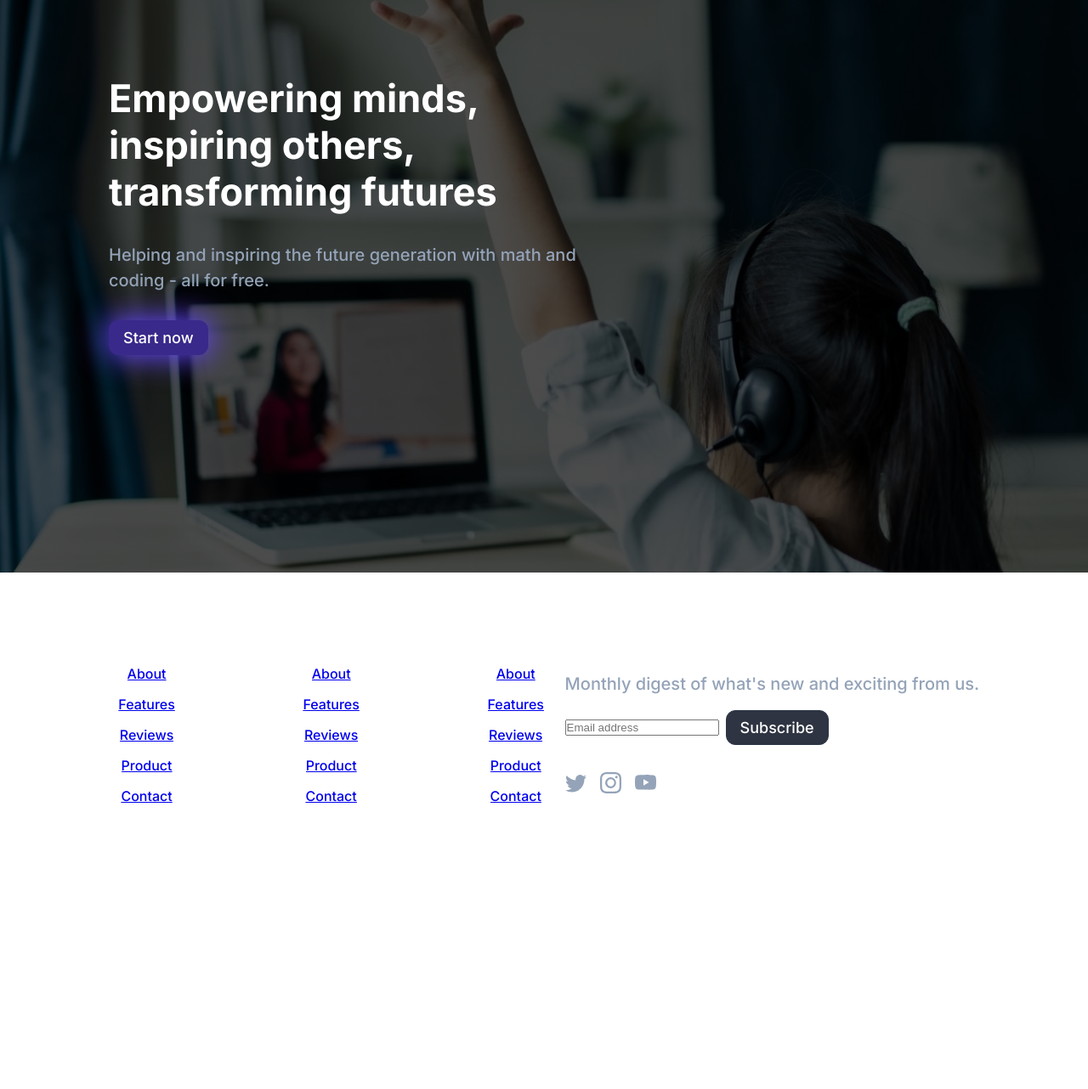
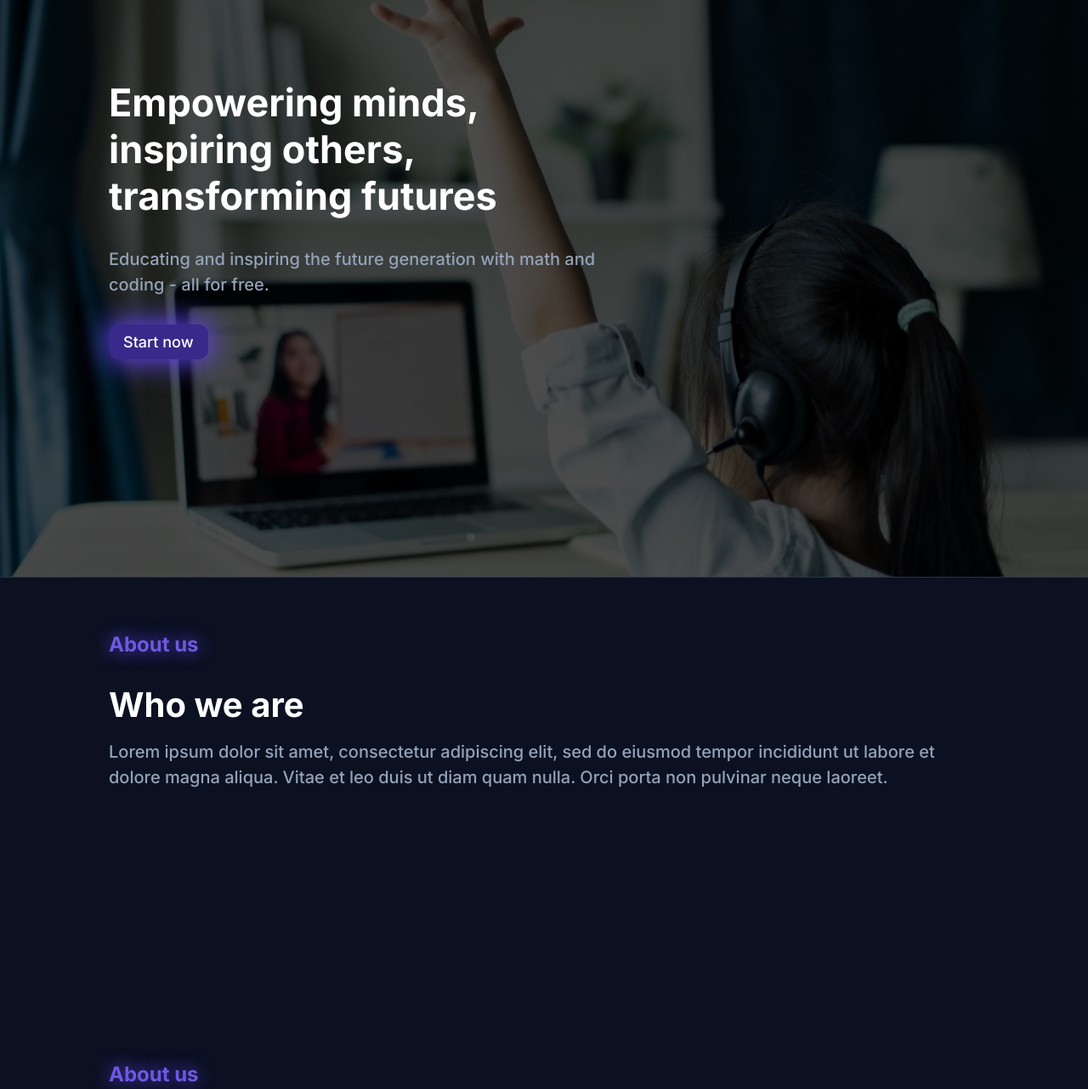
Before and after one commit to clementhart999/clementhart999.github.io, a plain HTML site: page templates/index.html in a window 1280 px wide. Shown: the part 87-1369 px from the top of the page at 85% size. Before the commit the page ends 1290 px from the top, so only its background shows below. Drawn offline with nearby package versions, Linux system fonts and the light colour scheme; files that its build step writes are made by us from their sources; files whose address does not match are found by name.

Commit message:
Website redesign

```diff
--- a/static/css/style.css
+++ b/static/css/style.css
@@ -22,22 +22,25 @@ section {
   padding: 64px 128px 256px;
 }
 
-section.main {
+section.landing {
   background: linear-gradient( rgba(0, 0, 0, 0.7), rgba(0, 0, 0, 0.7)), url("/static/bg.jpg") no-repeat center center;
   background-size: cover;
-  padding-top: 64px;
-}
-
-section.landing {
-  padding-top: 175px;
+  padding-top: 180px;
 }
 
 section.landing * {
   max-width: 600px;
 }
 
-section.feature {
+section.primary {
   background: rgb(11,17,33);
+}
+
+section.primary .title {
+  color: #6f58e0;
+  text-shadow:0 0 20px #6447f6;
+  font-weight: bold;
+  overflow: visible;
 }
 
 nav {
@@ -53,6 +56,7 @@ nav {
   background: rgb(11,17,33);
   border-bottom: 1px solid #293445;
   transition: 1s, backdrop-filter 0s, -webkit-backdrop-filter 0s;
+  box-shadow: 0 5px 32px rgb(11,17,33);
 }
 
 .nav-fade {
@@ -67,6 +71,7 @@ nav#navbar {
 nav#navbar a {
   font-size: 17px;
   color: white;
+  text-decoration: none;
 }
 
 nav#navbar button {
@@ -227,6 +232,14 @@ button:active {
   border-color: #795EFF;
 }
 
+.border-top {
+  border-top: 1.5px solid #293445;
+}
+
+.border-bottom {
+  border-bottom: 1.5px solid #293445
+}
+
 @media (max-width: 1200px) {
   section {
     padding: 64px 32px 256px;
--- a/templates/index.html
+++ b/templates/index.html
@@ -30,10 +30,31 @@
         </a>
       </div>
     </nav>
-    <section class="flex col left gap-32 main landing">
+    <section class="flex col left gap-32 landing">
       <h2>Empowering minds, inspiring others, transforming futures</h2>
-      <p>Helping and inspiring the future generation with math and coding - all for free.</p>
+      <p>Educating and inspiring the future generation with math and coding - all for free.</p>
       <button style="box-shadow: 0px 0px 35px 3px #6447f6;">Start now</button>
+    </section>
+    <section class="flex col left gap-32 primary border-top">
+      <h6 class="title">About us</h6>
+      <div class="flex left col gap-16">
+        <h3>Who we are</h3>
+        <p>Lorem ipsum dolor sit amet, consectetur adipiscing elit, sed do eiusmod tempor incididunt ut labore et dolore magna aliqua. Vitae et leo duis ut diam quam nulla. Orci porta non pulvinar neque laoreet.</p>
+      </div>
+    </section>
+    <section class="flex col left gap-32 primary">
+      <h6 class="title">About us</h6>
+      <div class="flex left col gap-16">
+        <h3>Who we are</h3>
+        <p>Lorem ipsum dolor sit amet, consectetur adipiscing elit, sed do eiusmod tempor incididunt ut labore et dolore magna aliqua. Vitae et leo duis ut diam quam nulla. Orci porta non pulvinar neque laoreet.</p>
+      </div>
+    </section>
+    <section class="flex col left gap-32 primary border-bottom">
+      <h6 class="title">About us</h6>
+      <div class="flex left col gap-16">
+        <h3>Who we are</h3>
+        <p>Lorem ipsum dolor sit amet, consectetur adipiscing elit, sed do eiusmod tempor incididunt ut labore et dolore magna aliqua. Vitae et leo duis ut diam quam nulla. Orci porta non pulvinar neque laoreet.</p>
+      </div>
     </section>
     <section class="secondary border-top">
       <div class="flex space-between left" id="footer">
```
